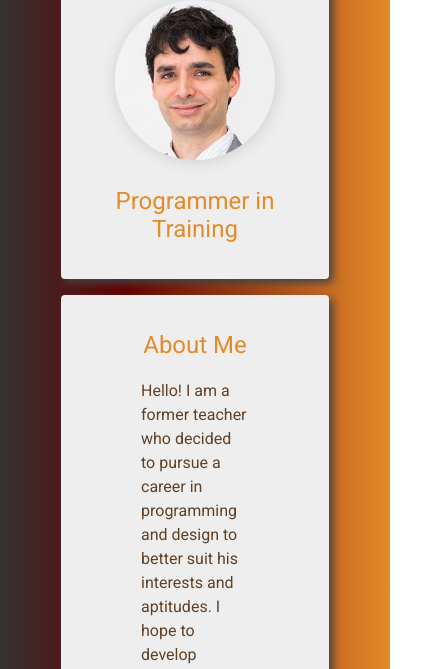
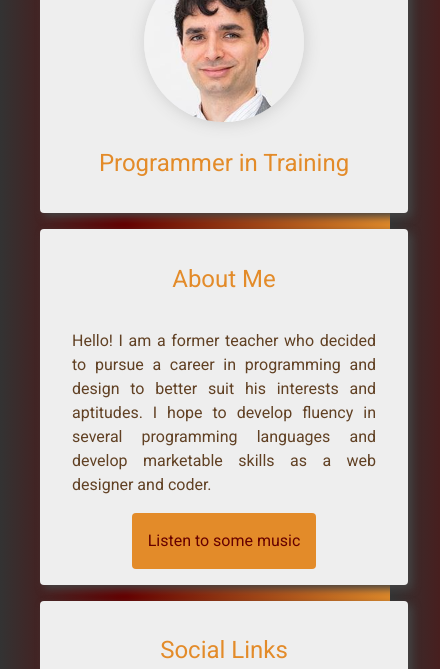
Before and after one commit to misternuks/profile, a plain HTML site: page index.html in a window 390 px wide. Shown: the part 175-844 px from the top of the page, 440 px wide, since content can reach past the window. Drawn offline with Linux system fonts and the light colour scheme; a web font is replaced by a local one.

Commit message:
modify css to improve container width, margins, and padding

```diff
--- a/style.css
+++ b/style.css
@@ -47,9 +47,10 @@ h2 {
 }
 
 .text-block {
-  margin-left: 64px;
-  margin-right: 64px;
-  text-align: left;
+  display: block;
+  text-align: justify;
+  margin: 0;
+  padding: 16px;
 
 }
 a {
@@ -102,6 +103,6 @@ ul.no-bullets li {
 @media (max-width: 540px) {
   /* For a screen < 540px, this CSS will be read */
   .container {
-    width: 300px;
+    width: 400px;
   }
 }
```
